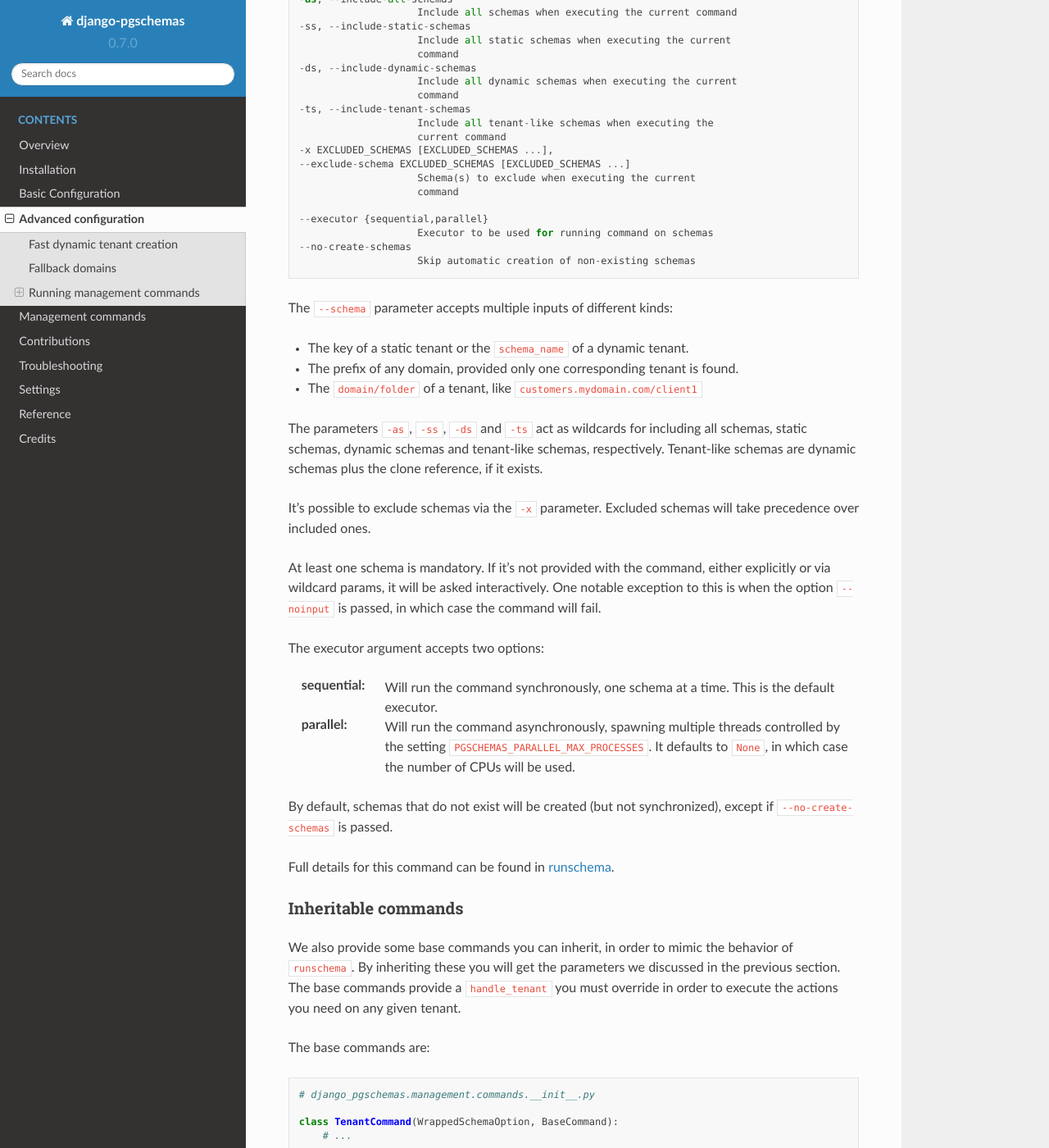
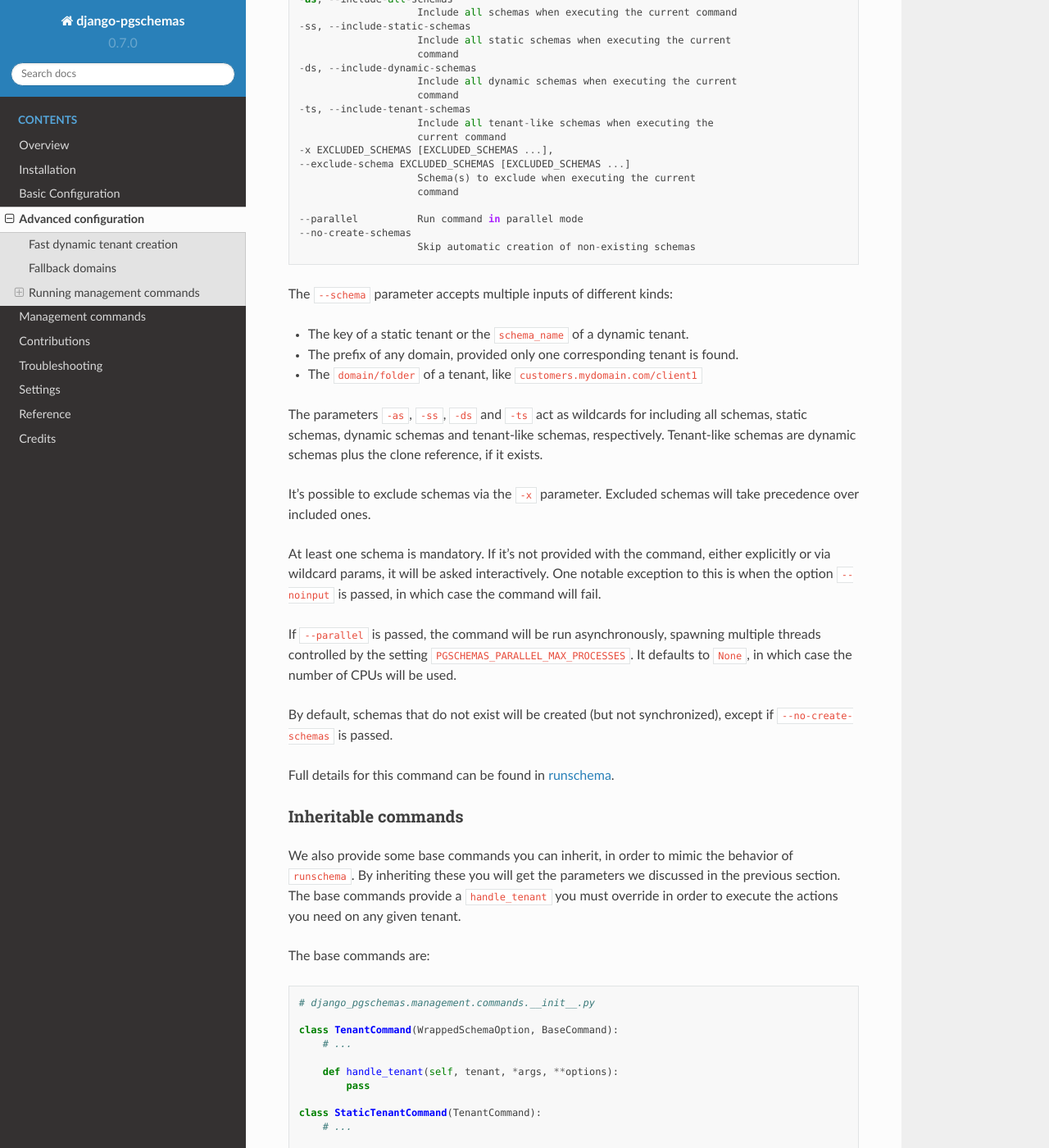
Before and after one commit to lorinkoz/django-pgschemas, a Sphinx documentation site: the page built from docs/advanced.rst, in a window 1280 px wide and 1400 px high, scrolled down 3239 px. Shown: the whole window at 82% size. Built offline with Sphinx 7.4.7 and the Read the Docs theme 2.0.0, drawn with Linux system fonts in a browser that asks for light colours; the version number is read from the project's files by our own code; some of the changed text lies outside the part shown.

Commit message:
Changed --executor argument of management commands into --parallel

```diff
--- a/docs/advanced.rst
+++ b/docs/advanced.rst
@@ -143,7 +143,7 @@ concise synopsis of the ``runschema`` command is as follows::
     usage: manage.py runschema [-s SCHEMAS [SCHEMAS ...]]
                             [-x EXCLUDED_SCHEMAS [EXCLUDED_SCHEMAS ...]]
                             [-as] [-ss] [-ds] [-ts]
-                            [--executor {sequential,parallel}]
+                            [--parallel]
                             [--no-create-schemas]
                             [--noinput]
                             command_name
@@ -178,8 +178,7 @@ concise synopsis of the ``runschema`` command is as follows::
                         Schema(s) to exclude when executing the current
                         command
 
-    --executor {sequential,parallel}
-                        Executor to be used for running command on schemas
+    --parallel          Run command in parallel mode
     --no-create-schemas
                         Skip automatic creation of non-existing schemas
 
@@ -202,16 +201,9 @@ explicitly or via wildcard params, it will be asked interactively. One notable
 exception to this is when the option ``--noinput`` is passed, in which case the
 command will fail.
 
-The executor argument accepts two options:
-
-:sequential:
-    Will run the command synchronously, one schema at a time. This is the
-    default executor.
-
-:parallel:
-    Will run the command asynchronously, spawning multiple threads controlled
-    by the setting ``PGSCHEMAS_PARALLEL_MAX_PROCESSES``. It defaults to
-    ``None``, in which case the number of CPUs will be used.
+If ``--parallel`` is passed, the command will be run asynchronously, spawning
+multiple threads controlled by the setting ``PGSCHEMAS_PARALLEL_MAX_PROCESSES``.
+It defaults to ``None``, in which case the number of CPUs will be used.
 
 By default, schemas that do not exist will be created (but not synchronized),
 except if ``--no-create-schemas`` is passed.
```
Also changed, not shown: 3 other files.
